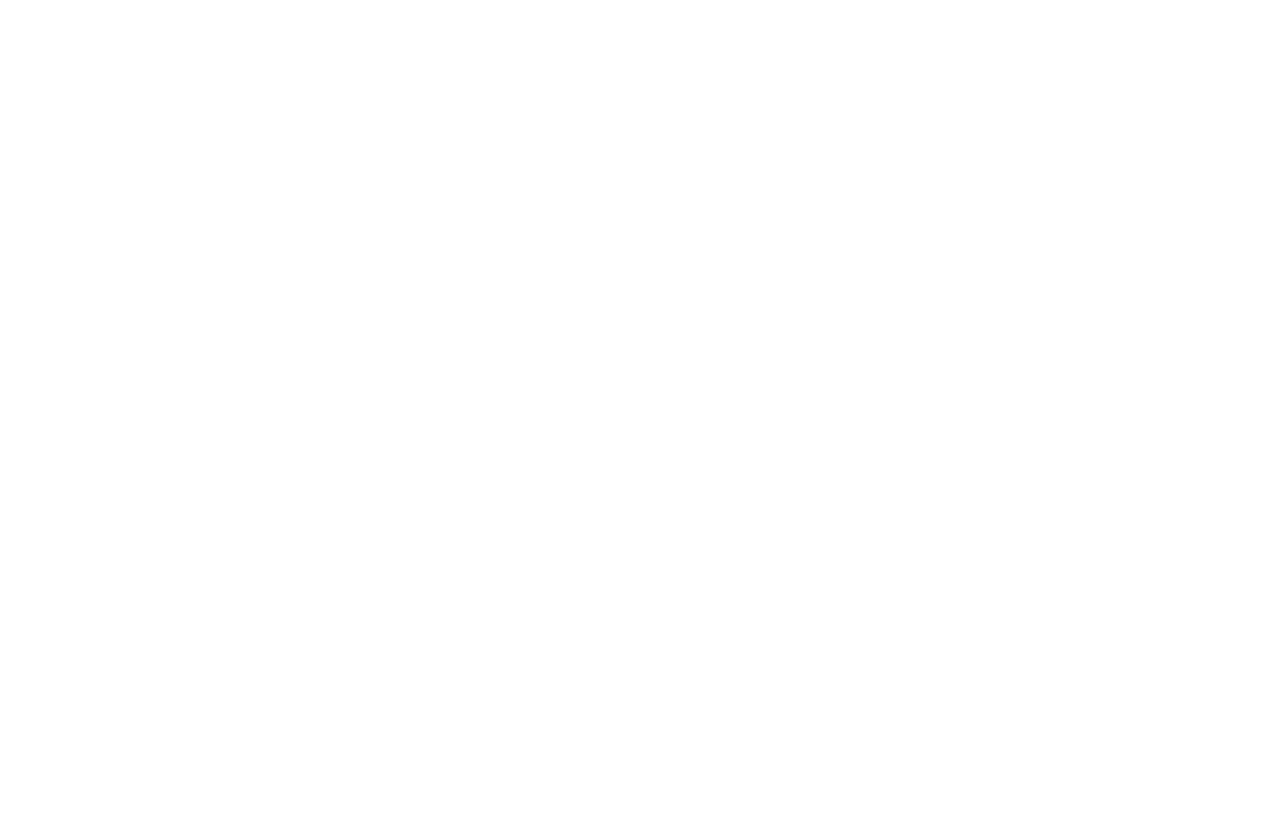
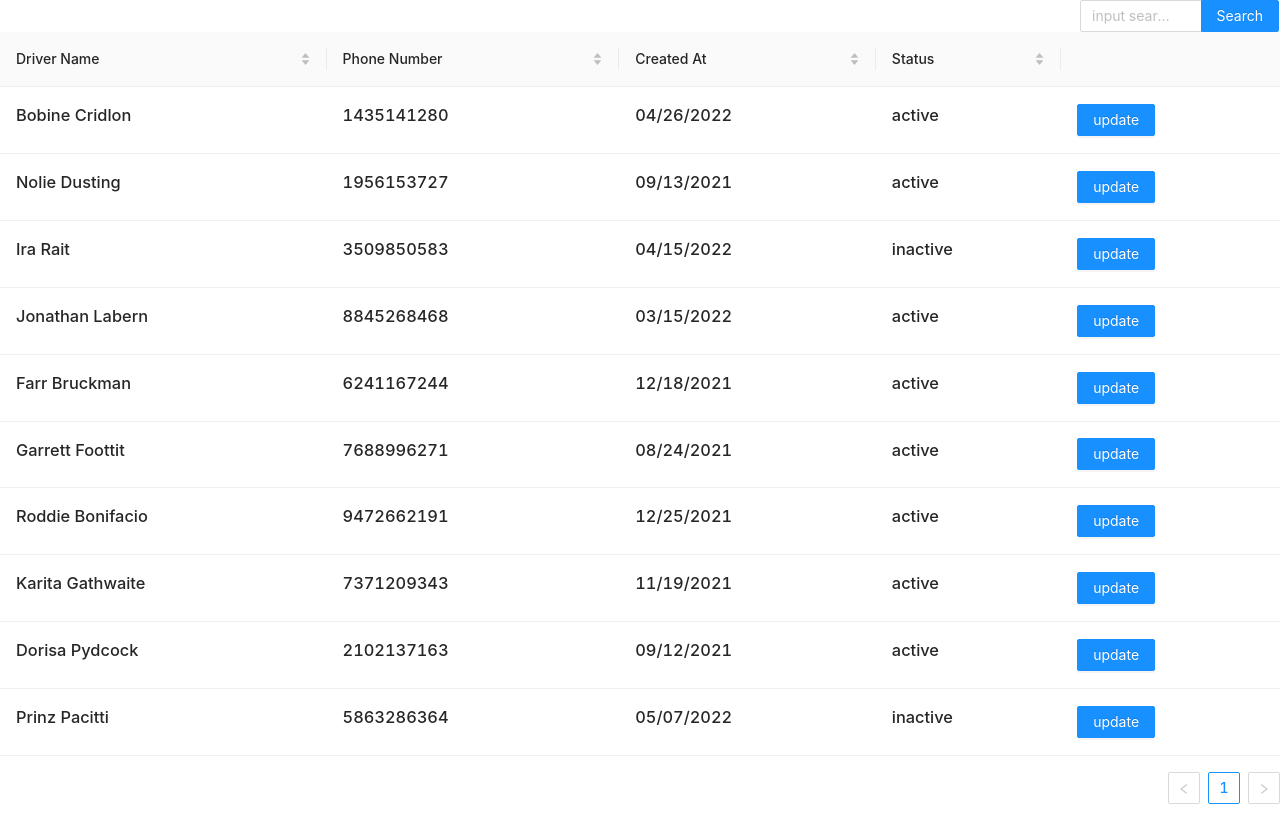
Before and after one commit to averrows/kargo-excellerate, a React (Create React App) app in the folder frontend/: page /driver in a window 1280 px wide. Before the commit this address had no page. Built offline with nearby package versions, Linux system fonts and the light colour scheme.

Commit message:
driver pageui on progress

```diff
--- a/frontend/src/App.js
+++ b/frontend/src/App.js
@@ -4,6 +4,7 @@
 import { BrowserRouter, Routes, Route, Navigate } from "react-router-dom";
 import Login from "./pages/login";
 import store from "./reducer";
+import Driver from "./pages/driver";
 
 function App() {
   return (
@@ -12,6 +13,7 @@
         <div className="app">
           <Routes>
             <Route path="/login" element={<Login />}></Route>
+            <Route path="/driver" element={<Driver />}></Route>
             {/* YOUR CODE HERE */}
 
             <Route exact path="/" element={<Navigate to="/login" />} />
--- /dev/null
+++ b/frontend/src/pages/driver/index.js
@@ -0,0 +1,58 @@
+import { Button, Table, Input } from "antd";
+import { drivers } from "./mockData";
+import "./style.scss";
+const { Search } = Input;
+
+export default function Driver() {
+  const column = [
+    {
+      title: "Driver Name",
+      key: "name",
+      dataIndex: "name",
+      sorter: (a, b) => a.name.localeCompare(b.name),
+      render: (name) => <h3>{name}</h3>,
+    },
+    {
+      title: "Phone Number",
+      key: "phone_number",
+      dataIndex: "phone_number",
+      sorter: (a, b) => a.phone_number.localeCompare(b.phone_number),
+      render: (phone_number) => <h3>{phone_number}</h3>,
+    },
+    {
+      title: "Created At",
+      key: "created_at",
+      dataIndex: "created_at",
+      sorter: (a, b) => a.created_at.localeCompare(b.created_at),
+      render: (created_at) => <h3>{created_at}</h3>,
+    },
+    {
+      title: "Status",
+      key: "status",
+      dataIndex: "status",
+      sorter: (a, b) => a.status.localeCompare(b.status),
+      render: (status) => <h3>{status}</h3>,
+    },
+    {
+      key: "action",
+      render: () => <Button type="primary">update</Button>,
+    },
+  ];
+  return (
+    <div>
+      <div className="driver-search_container">
+        <Search
+          placeholder="input search text"
+          allowClear
+          enterButton="Search"
+          style={{ width: "200px" }}
+        />
+      </div>
+      <Table
+        columns={column}
+        dataSource={drivers}
+        onChange={(sorter) => console.log(sorter)}
+      />
+    </div>
+  );
+}
--- /dev/null
+++ b/frontend/src/pages/driver/mockData.js
@@ -0,0 +1,62 @@
+export const drivers = [
+  {
+    name: "Bobine Cridlon",
+    phone_number: "1435141280",
+    created_at: "04/26/2022",
+    status: "active",
+  },
+  {
+    name: "Nolie Dusting",
+    phone_number: "1956153727",
+    created_at: "09/13/2021",
+    status: "active",
+  },
+  {
+    name: "Ira Rait",
+    phone_number: "3509850583",
+    created_at: "04/15/2022",
+    status: "inactive",
+  },
+  {
+    name: "Jonathan Labern",
+    phone_number: "8845268468",
+    created_at: "03/15/2022",
+    status: "active",
+  },
+  {
+    name: "Farr Bruckman",
+    phone_number: "6241167244",
+    created_at: "12/18/2021",
+    status: "active",
+  },
+  {
+    name: "Garrett Foottit",
+    phone_number: "7688996271",
+    created_at: "08/24/2021",
+    status: "active",
+  },
+  {
+    name: "Roddie Bonifacio",
+    phone_number: "9472662191",
+    created_at: "12/25/2021",
+    status: "active",
+  },
+  {
+    name: "Karita Gathwaite",
+    phone_number: "7371209343",
+    created_at: "11/19/2021",
+    status: "active",
+  },
+  {
+    name: "Dorisa Pydcock",
+    phone_number: "2102137163",
+    created_at: "09/12/2021",
+    status: "active",
+  },
+  {
+    name: "Prinz Pacitti",
+    phone_number: "5863286364",
+    created_at: "05/07/2022",
+    status: "inactive",
+  },
+];
--- /dev/null
+++ b/frontend/src/pages/driver/style.scss
@@ -0,0 +1,7 @@
+.driver {
+  &-search_container {
+    width: 100%;
+    display: flex;
+    justify-content: flex-end;
+  }
+}
```
